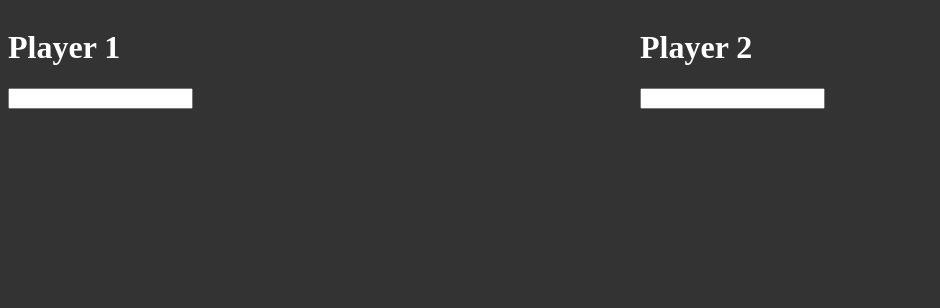
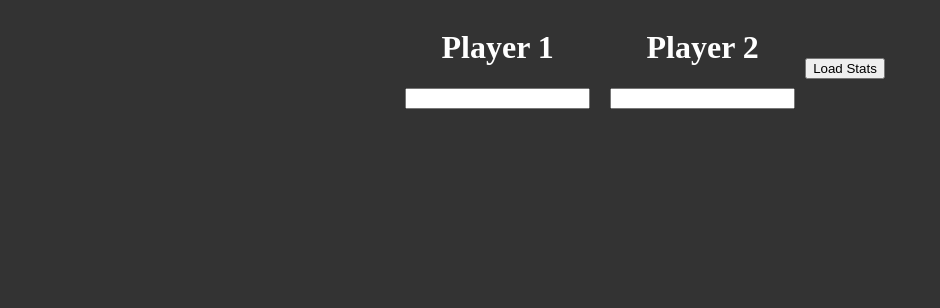
Before and after one commit to aidanbrowne2002/flask_football, a Flask app: page /comparison in a window 1280 px wide. Shown: the top 308 px of the page, without its empty margins (0-940 px from the left). Run offline with Flask 3, Linux system fonts and the light colour scheme; a user stored in the database is signed in; a database or web service that is not in the repository returns one stand-in record (values such as "Sample title"); some libraries are stand-ins or nearby versions.

Commit message:
comparison done

```diff
--- a/app.py
+++ b/app.py
@@ -151,7 +151,7 @@ def player(player):
         pass
     return render_template('player.html', player_name = session['player'], player=player, stats = stats)
 
-@app.route('/comparison')
+@app.route('/comparison', methods=['GET', 'POST'])
 @login_required
 def comparison():
     players = get.players(get_db_pool())
@@ -162,8 +162,42 @@ def comparison():
         full_name = f"{first_name} {last_name}"
         names_to_ids[full_name] = player_id
         fullnames.append(full_name)
+
+    if request.method == 'POST':
+        selected_names = request.form.getlist('playerName')  # Get the selected player names as a list
+        print (selected_names)
+        player_ids = [names_to_ids.get(name) for name in selected_names]  # Look up the corresponding player IDs
+        print(player_ids)  # For debugging purposes
+        session['players'] = selected_names
+
+        if all(player_ids):
+            for p in player_ids:
+                try:
+                    passingmapPNG.generate_player_plot(p, 1, get_db_pool())
+                    passingmapPNG.generate_player_plot(p, 0, get_db_pool())
+                except:
+                    pass
+                try:
+                    stats = get.stats(p, get_db_pool())
+                    xGgraph4.genGraphs(p)
+                except:
+                    pass
+            return render_template('comparison.html', autocompleteData=fullnames, compare = True, players = player_ids, playernames = selected_names, player1 = str(player_ids[0]), player2 = str(player_ids[1]))
+        else:
+            flash('One or more players not found.', 'error')
+            print ("One or more players not found.")
+            return redirect(url_for('comparison'))
+
     return render_template('comparison.html', autocompleteData=fullnames)
 
+
+@app.route('/load_stats', methods=['POST'])
+def load_stats():
+  playerIDs = request.json.get('playerIDs')
+  # Process the playerIDs and load the stats
+  print (playerIDs)
+
+  return jsonify({'message': 'Stats loaded'})  # Return a response to the frontend
 
 
 if __name__ == '__main__':
--- a/static/styles.css
+++ b/static/styles.css
@@ -1,3 +1,31 @@
+form {
+    display: flex;
+    justify-content: center;
+    align-items: center;
+    flex-direction: column;
+}
+
+.form-container {
+    display: flex;
+    justify-content: center;
+    align-items: center;
+    flex-direction: row;
+}
+
+.player-container {
+    display: flex;
+    flex-direction: column;
+    align-items: center;
+    margin: 0 10px;
+}
+
+.center-container {
+    display: flex;
+    justify-content: center;
+    align-items: center;
+    margin-top: 20px;
+}
+
 .button-link {
     display: inline-block;
     padding: 10px 20px;
@@ -62,3 +90,6 @@ div#loading {
     flex: 1;
     margin: 0 10px;
 }
+.centered-button {
+    margin: auto;
+}
--- a/templates/comparison.html
+++ b/templates/comparison.html
@@ -6,18 +6,41 @@
     <link rel="stylesheet" href="//code.jquery.com/ui/1.12.1/themes/base/jquery-ui.css">
     <script src="https://code.jquery.com/jquery-1.12.4.js"></script>
     <script src="https://code.jquery.com/ui/1.12.1/jquery-ui.js"></script>
-    <div style="display: flex;">
-        <div style="flex: 1;">
+
+    <form action="/comparison" method="POST">
+    <div class="form-container">
+        <div class="player-container">
             <h1>Player 1</h1>
-            <input type="text" id="player1Name" name="player1Name" value="{{ player }}">
+            <input type="text" id="player1Name" name="playerName" value="{{ player }}">
             <!-- Add player 1 stats and visualization here -->
+            {% if compare %}
+                <p>{{ playernames[0] }}</p>
+                <img src="{{ url_for('static', filename='images/successful_passes/' + player1 + '.png') }}" alt="successful Passing Map" class="inline-image" onError="this.onerror=null;this.src='/static/images/noimage.gif';">
+                <img src="{{ url_for('static', filename='images/unsuccessful_passes/' + player1 + '.png') }}" alt="unsuccessful Passing Map" class="inline-image" onError="this.onerror=null;this.src='/static/images/noimage.gif';">
+
+            {% endif %}
         </div>
-        <div style="flex: 1;">
+        <div class="player-container">
             <h1>Player 2</h1>
-            <input type="text" id="player2Name" name="player2Name" value="{{ player }}">
+            <input type="text" id="player2Name" name="playerName" value="{{ player }}">
             <!-- Add player 2 stats and visualization here -->
+            {% if compare %}
+                <p>{{ playernames[1] }}</p>
+                <img src="{{ url_for('static', filename='images/successful_passes/' + player2 + '.png') }}" alt="successful Passing Map" class="inline-image" onError="this.onerror=null;this.src='/static/images/noimage.gif';">
+                <img src="{{ url_for('static', filename='images/unsuccessful_passes/' + player2 + '.png') }}" alt="unsuccessful Passing Map" class="inline-image" onError="this.onerror=null;this.src='/static/images/noimage.gif';">
+
+            {% endif %}
+        </div>
+        <div class="center-container">
+            <button type="submit" class="centered-button" id="loadStatsButton">Load Stats</button>
+
         </div>
     </div>
+</form>
+    <div id="loading" style="display: none;">
+    <img src="/static/images/loading.gif" alt="Loading" />
+    </div>
+
 
     <script>
     $(document).ready(function() {
@@ -27,6 +50,12 @@
             source: availableTags,
             autoFocus: true
         });
+
+        $('#loadStatsButton').click(function() {
+            $('#loading').show();
+            $('.form-container').hide();
+            // You can add more elements to hide here
+        });
     });
 </script>
 {% endblock %}
```
